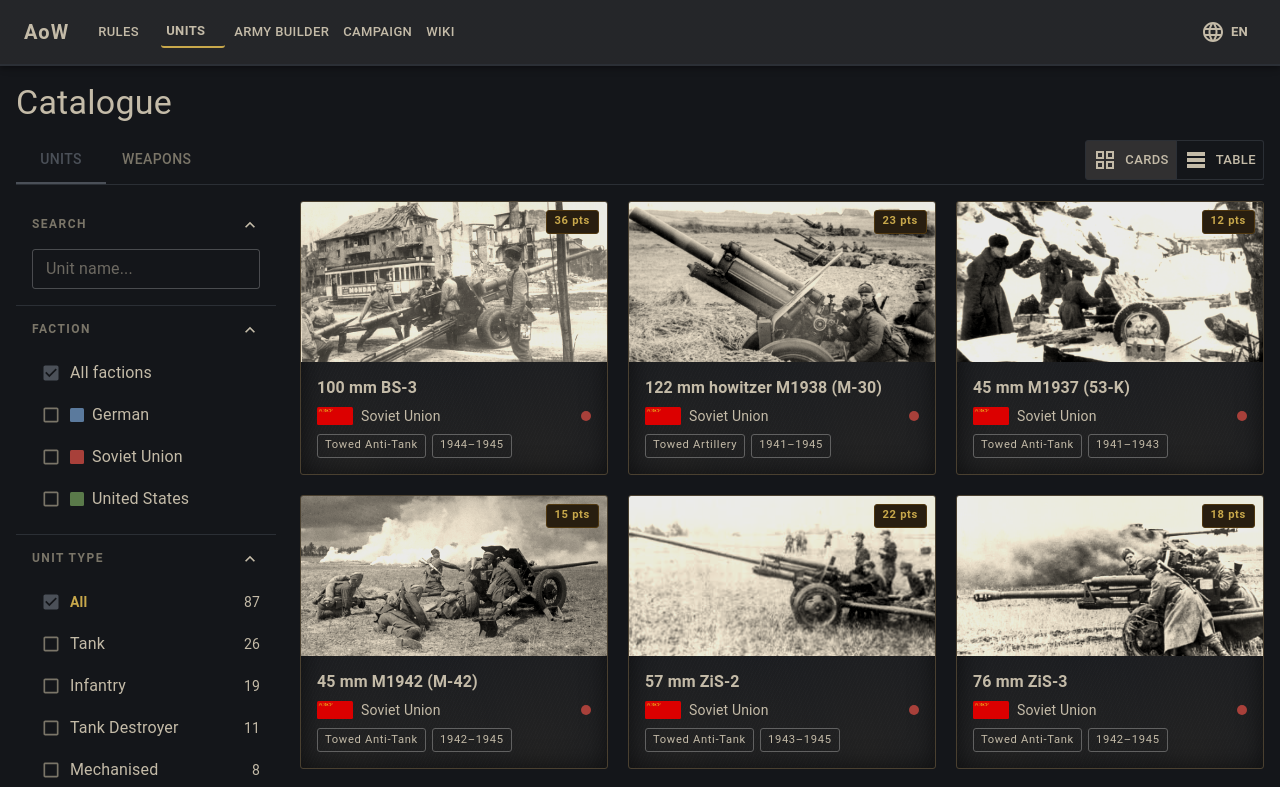
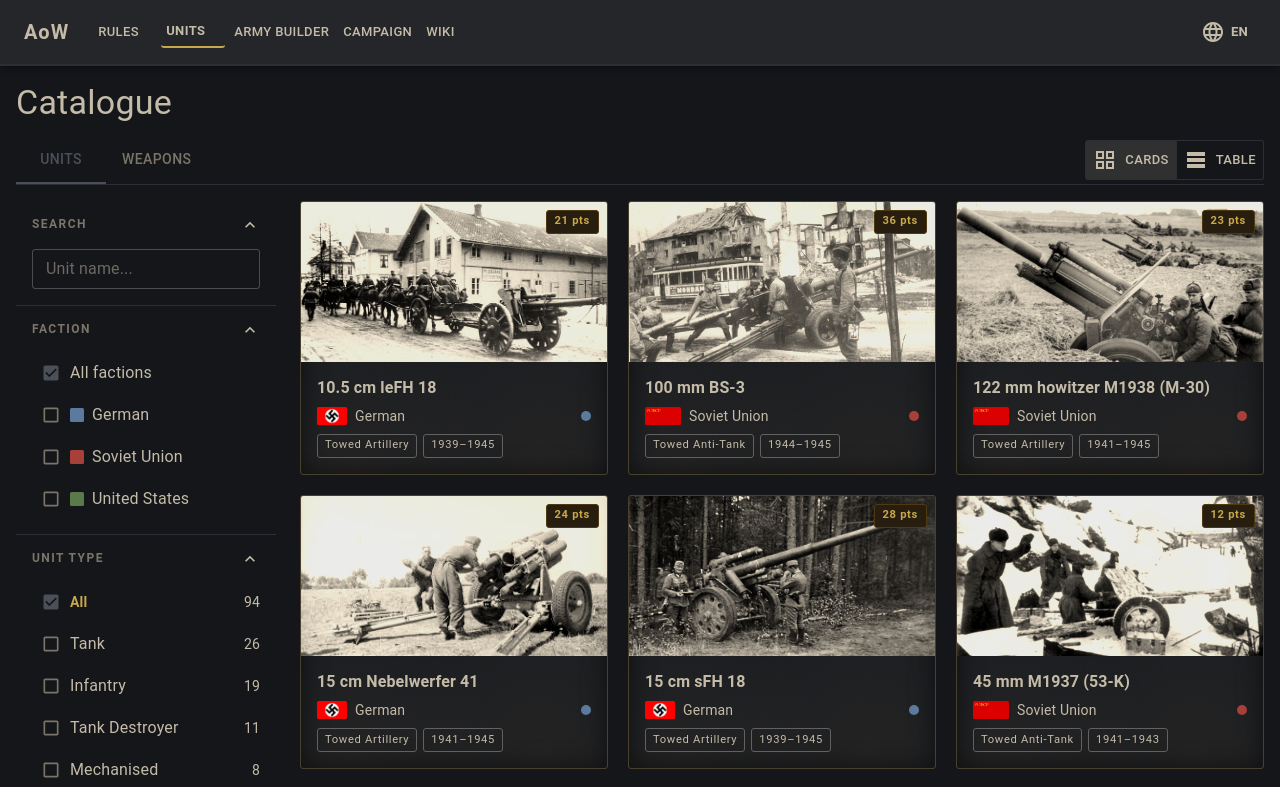
Before and after one commit to labcabrera/ashes-of-war, a React (Vite) app: page /units in a window 1280 px wide. Shown: the top 787 px of the page. Built offline with nearby package versions, Linux system fonts and the light colour scheme; what @asciidoctor/core would draw is missing.

Commit message:
Towed units structure refactor.

```diff
--- /dev/null
+++ b/src/data/towed/index.ts
@@ -0,0 +1,12 @@
+/**
+ * Aggregates the per-file towed weapon catalogue (one JSON file per piece, grouped by faction)
+ * described in AGENT.md.
+ */
+import type { VehicleCatalogueEntry } from '../../types/vehicle';
+
+const modules = import.meta.glob<VehicleCatalogueEntry>('./*/*.json', {
+  eager: true,
+  import: 'default',
+});
+
+export const towedWeapons: VehicleCatalogueEntry[] = Object.values(modules);
--- a/src/data/units/index.ts
+++ b/src/data/units/index.ts
@@ -1,13 +1,16 @@
 /**
  * Shared `Unit[]` catalogue combining the legacy bundled units with the per-file vehicle
- * catalogue (src/data/vehicles/<faction>/*.json) described in AGENT.md.
+ * and towed weapon catalogues (src/data/vehicles/<faction>/*.json and
+ * src/data/towed/<faction>/*.json) described in AGENT.md.
  */
 import unitsData from './units.json';
 import { vehicles } from '../vehicles';
+import { towedWeapons } from '../towed';
 import { vehicleCatalogueEntryToUnit } from '../vehicles/adapter';
 import type { Unit } from '../../types/unit';
 
 export const allUnits: Unit[] = [
   ...(unitsData.units as unknown as Unit[]),
   ...vehicles.map(vehicleCatalogueEntryToUnit),
+  ...towedWeapons.map(vehicleCatalogueEntryToUnit),
 ];
```
Also changed, not shown: src/data/towed/soviet-union/100mm-bs-3.json (renamed from src/data/vehicles/soviet-union/100mm-bs-3.json), src/data/towed/soviet-union/122mm-howitzer-m1938.json (renamed from src/data/vehicles/soviet-union/122mm-howitzer-m1938.json), src/data/towed/soviet-union/45mm-m1937.json (renamed from src/data/vehicles/soviet-union/45mm-m1937.json), src/data/towed/soviet-union/45mm-m1942.json (renamed from src/data/vehicles/soviet-union/45mm-m1942.json), src/data/towed/soviet-union/57mm-zis-2.json (renamed from src/data/vehicles/soviet-union/57mm-zis-2.json), src/data/towed/soviet-union/76mm-zis-3.json (renamed from src/data/vehicles/soviet-union/76mm-zis-3.json), 1 other file (tests, documents, lock files or other folders).
